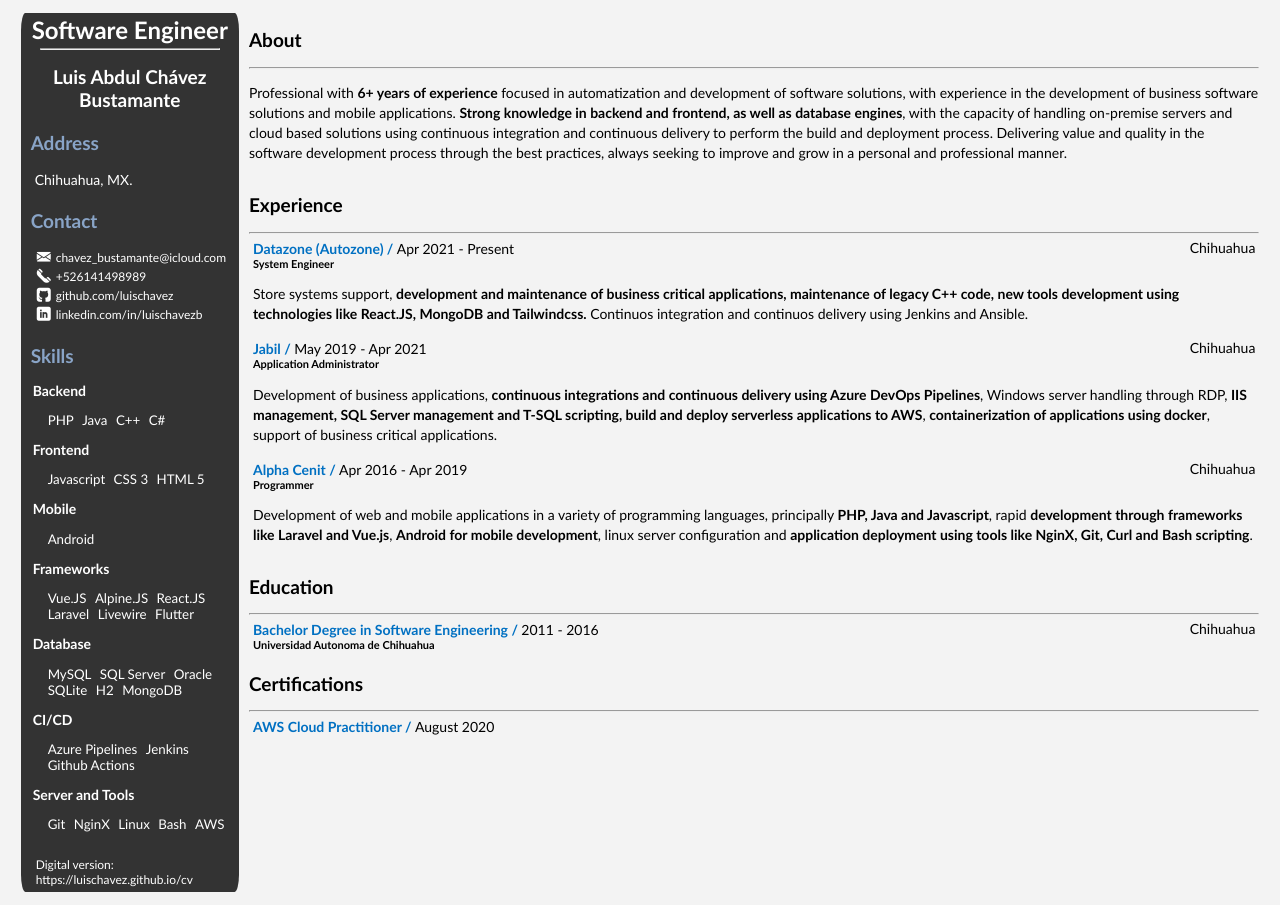
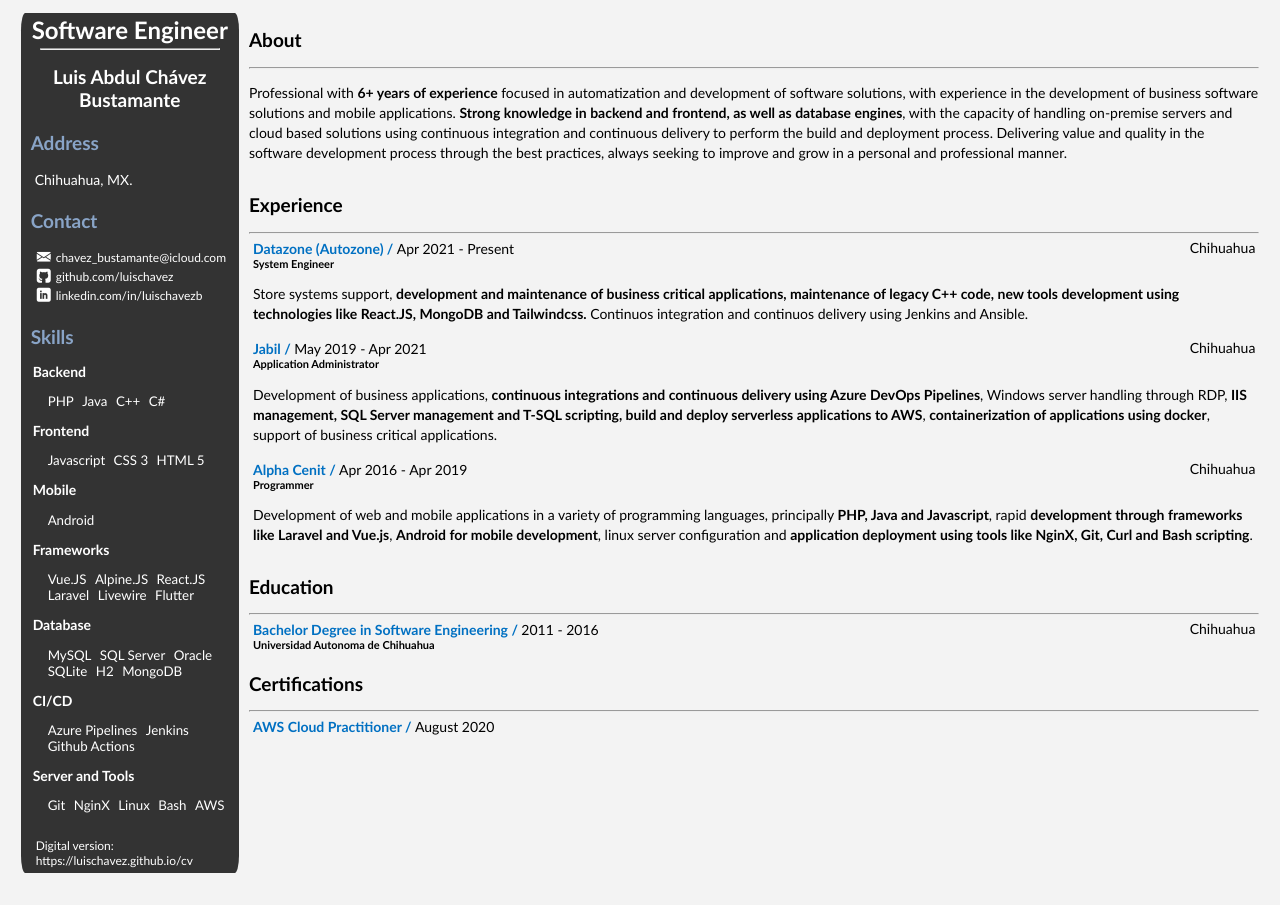
Before and after one commit to luischavez/cv, a plain HTML site: page index.html in a window 1280 px wide. Drawn offline with Linux system fonts and the light colour scheme; a script that the page names is missing.

Commit message:
Update index.html

```diff
--- a/index.html
+++ b/index.html
@@ -29,12 +29,6 @@
                         <a href="mailto:chavez_bustamante@icloud.com">
                             <i class="flaticon-email"></i>
                             chavez_bustamante@icloud.com
-                        </a>
-                    </li>
-                    <li>
-                        <a href="tel:+526141498989">
-                            <i class="flaticon-telephone"></i>
-                            +526141498989
                         </a>
                     </li>
                     <li>
```
